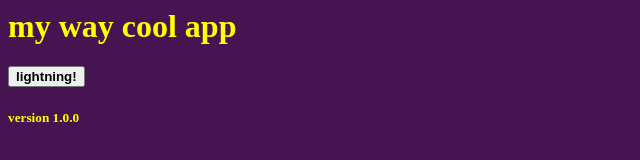
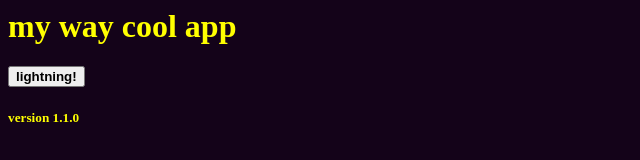
Before and after one commit to substack/hyperboot-website, a plain HTML site: page demo/app/index.html in a window 1280 px wide. Both pictures are taken after a click on the button "lightning!". Shown: the whole page, without its empty margins (0-640 px from the left). Drawn offline with Linux system fonts and the light colour scheme.

Commit message:
faster lightning, darker background

```diff
--- a/demo/app/index.html
+++ b/demo/app/index.html
@@ -7,7 +7,7 @@
 
     <button id="click"><b>lightning!</b></button>
 
-    <h5>version 1.0.0</h5>
+    <h5>version 1.1.0</h5>
 
     <script src="main.js"></script>
   </body>
--- a/demo/app/main.js
+++ b/demo/app/main.js
@@ -2,6 +2,6 @@ document.querySelector('#click').addEventListener('click', function (ev) {
     var times = 0;
     var iv = setInterval(function () {
         document.body.classList.toggle('lightning');
-        if (++ times === 6) clearInterval(iv);
-    }, 200);
+        if (++ times === 12) clearInterval(iv);
+    }, 40);
 });
--- a/demo/app/style.css
+++ b/demo/app/style.css
@@ -1,5 +1,5 @@
 body {
-  background-color: rgb(70,20,80);
+  background-color: rgb(20,3,25);
   color: yellow;
 }
 
```
